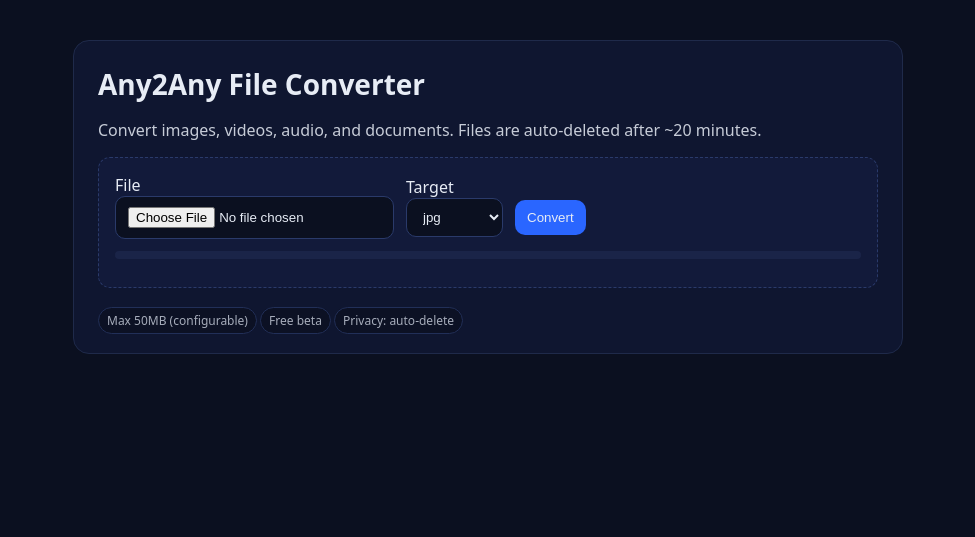
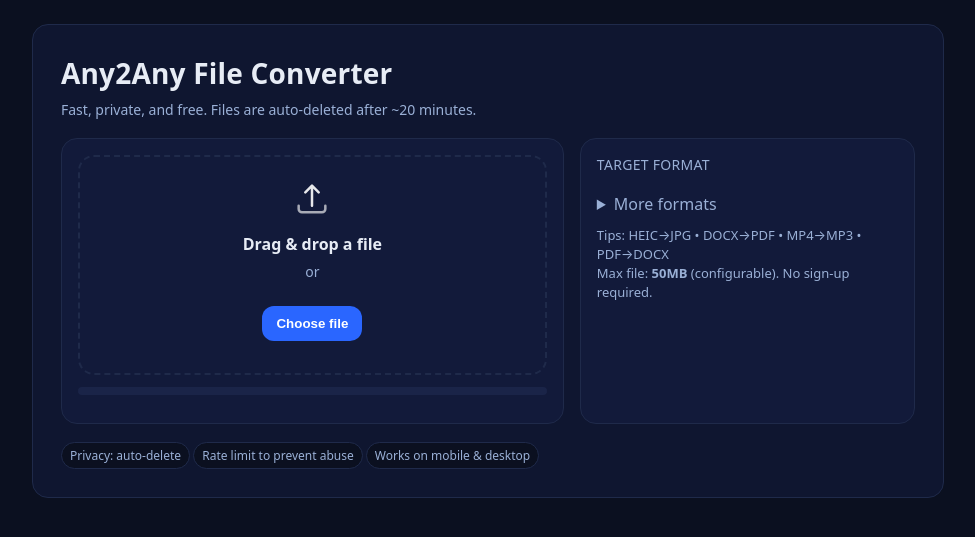
Before and after one commit to modro1991-debug/any2any, a FastAPI app: page / in a window 1280 px wide. Shown: the top 537 px of the page, without its empty margins (152-1127 px from the left). Run offline with FastAPI, Linux system fonts and the light colour scheme.

Commit message:
Update index.html

```diff
--- a/templates/index.html
+++ b/templates/index.html
@@ -1,42 +1,116 @@
-<!doctype html><html><head>
-<meta charset="utf-8"/><meta name="viewport" content="width=device-width,initial-scale=1"/>
-<title>Any2Any File Converter</title>
+<!doctype html>
+<html lang="en">
+<head>
+<meta charset="utf-8"/>
+<meta name="viewport" content="width=device-width,initial-scale=1"/>
+<title>Any2Any — Free Online File Converter</title>
+<meta name="description" content="Convert images, videos, audio and documents online. Fast, private, and free. Files auto-delete after ~20 minutes.">
 <style>
-body{font-family:system-ui,-apple-system,Segoe UI,Roboto,sans-serif;margin:0;background:#0b1020;color:#e7ecf5}
-.wrap{max-width:780px;margin:40px auto;padding:24px;background:#0f1630;border:1px solid #1f2a4a;border-radius:16px}
-h1{margin:0 0 8px 0;font-size:28px}.muted{opacity:.85}
-.row{display:flex;gap:12px;flex-wrap:wrap;align-items:center}
-.card{background:#121a3a;padding:16px;border-radius:12px;border:1px dashed #2a3a6a}
-select,input[type=file],button{background:#0b1020;color:#e7ecf5;border:1px solid #2a3a6a;border-radius:10px;padding:10px 12px}
-button{cursor:pointer;background:#2a66ff;border:none}.progress{height:8px;background:#1a2448;border-radius:6px;overflow:hidden;margin-top:12px}
-.bar{height:8px;background:#2a66ff;width:0%}.pill{padding:4px 8px;background:#0b1020;border:1px solid #2a3a6a;border-radius:999px;font-size:12px}
-.success{background:#0f2f1a;border-color:#286a3a}.error{background:#2f1010;border-color:#6a2a2a}
-.footer{margin-top:24px;font-size:12px;opacity:.7} a{color:#7fb2ff}
+  :root{
+    --bg:#0b1020;--panel:#0f1630;--card:#121a3a;--muted:#9ab0d6;
+    --line:#1f2a4a;--cta:#2a66ff;--cta-2:#5ea1ff;--ok:#1f8a4d;--err:#a23a3a;
+  }
+  *{box-sizing:border-box}
+  body{margin:0;background:var(--bg);color:#e7ecf5;font:16px/1.45 system-ui,-apple-system,Segoe UI,Roboto,Inter,Arial,sans-serif;}
+  .wrap{max-width:960px;margin:auto;padding:24px}
+  .hero{background:var(--panel);border:1px solid var(--line);border-radius:16px;padding:28px}
+  h1{margin:0 0 6px 0;font-size:28px;letter-spacing:.2px}
+  .muted{color:var(--muted);font-size:14px}
+
+  .grid{display:grid;gap:16px;grid-template-columns:1fr; margin-top:18px}
+  @media(min-width:900px){.grid{grid-template-columns:1.2fr .8fr}}
+
+  .drop{border:2px dashed var(--line);background:var(--card);border-radius:16px;padding:22px;display:flex;align-items:center;justify-content:center;min-height:180px;text-align:center;transition:.2s}
+  .drop.drag{border-color:var(--cta);box-shadow:0 0 0 3px rgba(42,102,255,.25) inset}
+  .drop input{display:none}
+  .drop .cta{display:inline-flex;align-items:center;gap:8px;background:var(--cta);border:none;padding:10px 14px;border-radius:12px;color:white;font-weight:600;cursor:pointer}
+  .filemeta{margin-top:10px;font-size:14px;color:var(--muted)}
+
+  .panel{background:var(--card);border:1px solid var(--line);border-radius:16px;padding:16px}
+  .section-title{margin:0 0 8px 0;font-size:14px;color:var(--muted);letter-spacing:.3px;text-transform:uppercase}
+
+  .chips{display:flex;flex-wrap:wrap;gap:8px}
+  .chip{border:1px solid var(--line);background:#0b1020;padding:8px 12px;border-radius:999px;cursor:pointer;font-size:14px}
+  .chip.active,.chip:hover{border-color:var(--cta);box-shadow:0 0 0 2px rgba(42,102,255,.25)}
+  .row{display:flex;gap:10px;align-items:center;flex-wrap:wrap;margin-top:10px}
+  select,button{background:#0b1020;color:#e7ecf5;border:1px solid var(--line);border-radius:12px;padding:10px 12px}
+  button.convert{background:var(--cta);border:none;font-weight:600}
+  button.convert:disabled{opacity:.6;cursor:not-allowed}
+  details{margin-top:8px}
+  details summary{cursor:pointer;color:var(--muted)}
+  .progress{height:8px;background:#1a2448;border-radius:6px;overflow:hidden;margin-top:12px}
+  .bar{height:8px;background:var(--cta);width:0%}
+  .notice{margin-top:10px;font-size:13px;color:var(--muted)}
+  .result{margin-top:12px;font-size:14px}
+  .pill{display:inline-block;padding:4px 8px;border-radius:999px;font-size:12px;border:1px solid var(--line);background:#0b1020}
+  .pill.ok{background:#0f2f1a;border-color:#1d623a}
+  .pill.err{background:#2f1010;border-color:#6a2a2a}
+  a.link{color:#7fb2ff;text-decoration:none}
+  .footer{margin-top:18px;font-size:12px;color:var(--muted)}
 </style>
-</head><body>
-<div class="wrap">
-  <h1>Any2Any File Converter</h1>
-  <p class="muted">Convert images, videos, audio, and documents. Files are auto-deleted after ~20 minutes.</p>
-  <div class="card">
-    <form id="form" class="row">
-      <div><label>File</label><br/><input id="file" type="file" required/></div>
-      <div><label>Target</label><br/>
-        <select id="target" required>
-          <optgroup label="Images"><option>jpg</option><option>png</option><option>webp</option><option>gif</option><option>pdf</option></optgroup>
-          <optgroup label="Audio / Video"><option>mp3</option><option>wav</option><option>aac</option><option>flac</option><option>mp4</option><option>mkv</option><option>mov</option><option>webm</option></optgroup>
-          <optgroup label="Documents"><option>pdf</option><option>docx</option><option>pptx</option><option>xlsx</option><option>odt</option><option>odp</option><option>ods</option></optgroup>
-        </select>
+</head>
+<body>
+  <div class="wrap">
+    <div class="hero">
+      <h1>Any2Any File Converter</h1>
+      <div class="muted">Fast, private, and free. Files are auto-deleted after ~20 minutes.</div>
+
+      <div class="grid">
+        <!-- Left: drop zone -->
+        <div class="panel">
+          <div id="drop" class="drop" tabindex="0" aria-label="Drop file here">
+            <div>
+              <svg width="40" height="40" viewBox="0 0 24 24" fill="none" aria-hidden="true" style="opacity:.9;margin-bottom:8px">
+                <path d="M12 16V4m0 0l-4 4m4-4l4 4" stroke="white" stroke-width="1.5" stroke-linecap="round" stroke-linejoin="round"/>
+                <path d="M20 16v2a2 2 0 0 1-2 2H6a2 2 0 0 1-2-2v-2" stroke="white" stroke-opacity=".7" stroke-width="1.5" stroke-linecap="round"/>
+              </svg>
+              <div style="font-weight:600;margin-bottom:6px;">Drag & drop a file</div>
+              <div class="muted">or</div>
+              <br/>
+              <label>
+                <input id="file" type="file" />
+                <button class="cta" type="button" id="browseBtn">Choose file</button>
+              </label>
+              <div id="filemeta" class="filemeta" aria-live="polite"></div>
+            </div>
+          </div>
+
+          <div class="progress"><div id="bar" class="bar"></div></div>
+          <div id="result" class="result"></div>
+        </div>
+
+        <!-- Right: target selection -->
+        <div class="panel">
+          <div class="section-title">Target format</div>
+          <div id="chips" class="chips" aria-label="Suggested formats">
+            <!-- Quick chips injected by JS -->
+          </div>
+
+          <details id="moreBox">
+            <summary style="margin-top:10px">More formats</summary>
+            <div class="row" style="margin-top:8px">
+              <select id="targetSelect" aria-label="All formats">
+                <!-- options injected by JS -->
+              </select>
+              <button id="convertBtn" class="convert" disabled>Convert</button>
+            </div>
+          </details>
+
+          <div class="notice">
+            Tips: HEIC→JPG • DOCX→PDF • MP4→MP3 • PDF→DOCX<br/>
+            Max file: <strong>50MB</strong> (configurable). No sign-up required.
+          </div>
+        </div>
       </div>
-      <div><label>&nbsp;</label><br/><button type="submit">Convert</button></div>
-    </form>
-    <div class="progress"><div id="bar" class="bar"></div></div>
-    <div id="msg" style="margin-top:12px;"></div>
+
+      <div class="footer">
+        <span class="pill">Privacy: auto-delete</span>
+        <span class="pill">Rate limit to prevent abuse</span>
+        <span class="pill">Works on mobile & desktop</span>
+      </div>
+    </div>
   </div>
-  <div class="footer">
-    <span class="pill">Max 50MB (configurable)</span>
-    <span class="pill">Free beta</span>
-    <span class="pill">Privacy: auto-delete</span>
-  </div>
-</div>
-<script src="/static/app.js"></script>
-</body></html>
+
+  <script src="/static/app.js"></script>
+</body>
+</html>
```
